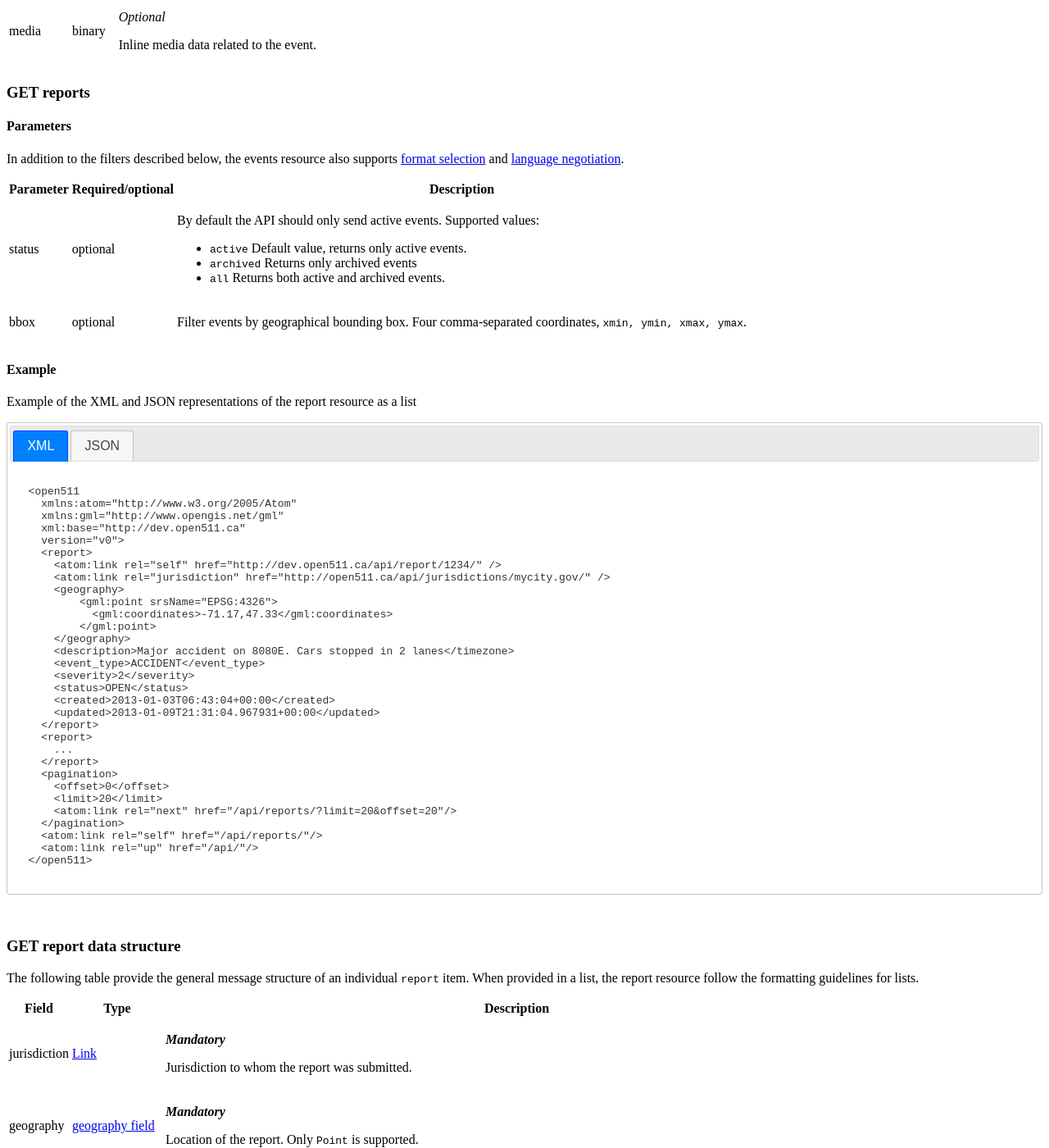
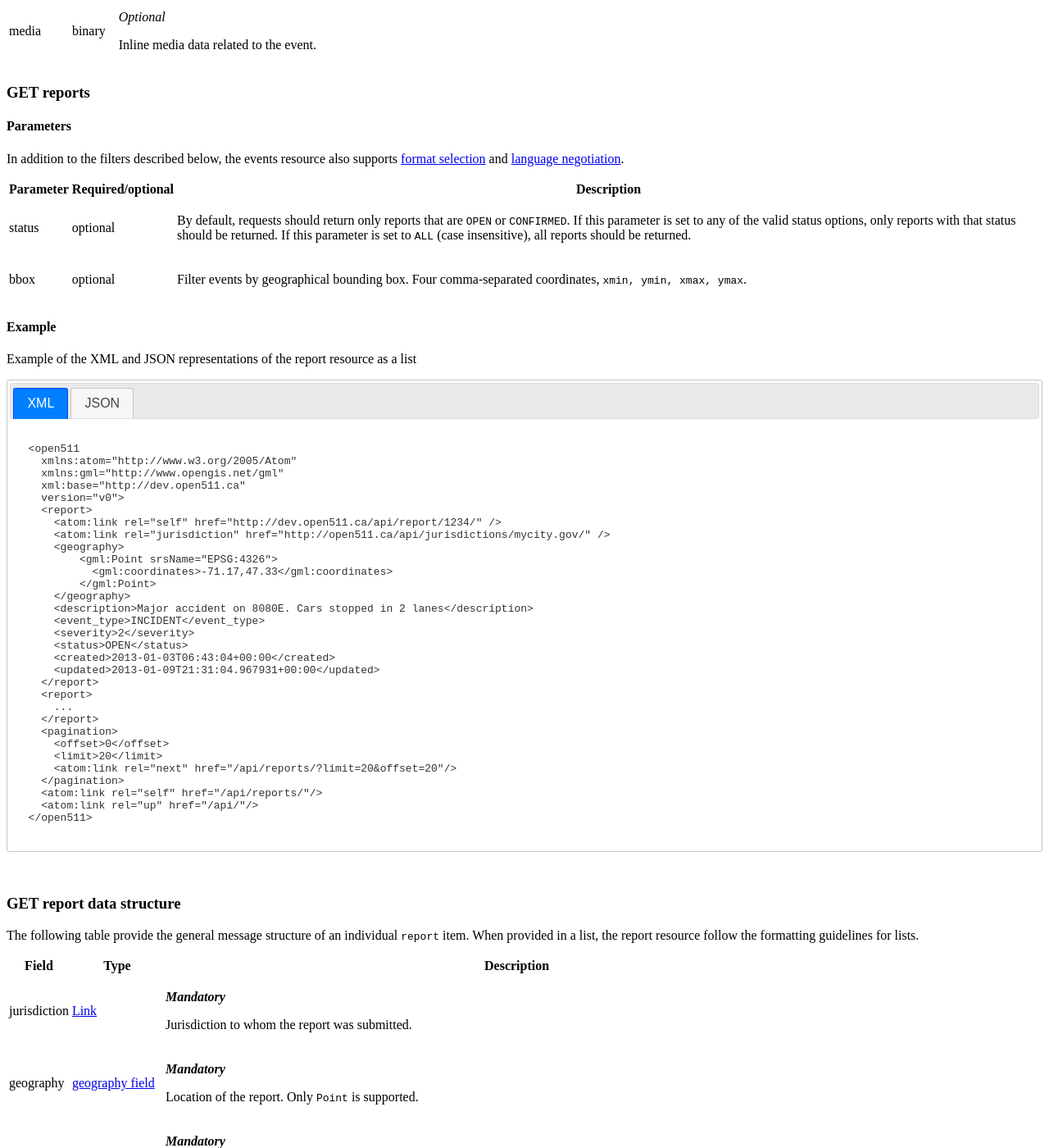
Before and after one commit to open511/Open511API, a Jekyll site: the page built from report.html, in a window 1280 px wide and 1400 px high, scrolled down 2193 px. Shown: the whole window at 82% size. Built offline with Jekyll 4.4.1, drawn with Linux system fonts in a browser that asks for light colours; nearby versions of some CDN libraries; some of the changed text lies outside the part shown.

Commit message:
More Report edits

```diff
--- a/report.html
+++ b/report.html
@@ -11,7 +11,7 @@ presentation :
 parameters :
     - name : status
       required : optional
-      description : <p>By default the API should only send active events. Supported values&colon; <ul><li><code>active</code> Default value, returns only active events.</li><li><code>archived</code> Returns only archived events</li><li><code>all</code> Returns both active and archived events.</li></ul></p>
+      description : <p>By default, requests should return only reports that are <code>OPEN</code> or <code>CONFIRMED</code>. If this parameter is set to any of the valid status options, only reports with that status should be returned. If this parameter is set to <code>ALL</code> (case insensitive), all reports should be returned.</p>
 
     - name : bbox
       required: optional
@@ -96,7 +96,7 @@ getrepresentation :
       desc: <p>Description provided by the submitter of the report.</p>
 
     - name: event_type
-      type:  Enum
+      type: Enum
       mandatory: Mandatory
       desc: <p>Event type as provided by the submitter of the report. Same value list as <code>event_type</code> on Event.</p>
 
@@ -108,7 +108,7 @@ getrepresentation :
     - name: status
       type: Enum
       mandatory: Mandatory
-      desc: <p>Status attributed by the jurisdiction. Value list&colon;<ul><li><code>OPEN</code> - Default value. The report is active but not confirmed by the jurisdiction</li><li><code>CONFIRMED</code> - The report is active and the jurisdiction has confirmed the report.</li><li><code>REJECTED</code> - The jurisdiction has rejected the report</li><li><code>CLOSED</code> - The report has been closed (either after being confirmed or not)</li><li><code>DUPLICATED</code> - The report is considered as a duplicated of an existing event/report.</p>
+      desc: <p>Status attributed by the jurisdiction. Value list&colon;<ul><li><code>OPEN</code> - Default value. The report is active but not confirmed by the jurisdiction</li><li><code>CONFIRMED</code> - The report is active and the jurisdiction has confirmed the report.</li><li><code>REJECTED</code> - The jurisdiction has rejected the report</li><li><code>CLOSED</code> - The report has been closed (either after being confirmed or not)</li><li><code>DUPLICATED</code> - The report is considered as a duplicated of an existing event/report, which should be lined in the <code>related</code> field</p>
 
     - name: created
       type:  <a href="guidelines.html#datetime">DateTime</a> (UTC)
@@ -152,7 +152,7 @@ getrepresentation :
 
 <h4>POST data structure</h4>
 
-<p>Example of report POST with content-\ type <code>application/x-www-form-urlencoded</code>&colon;</p>
+<p>Example of report POST with content type <code>application/x-www-form-urlencoded</code>&colon;</p>
 
 
 <pre class="brush: xml">
@@ -220,12 +220,12 @@ $(function() {
     &lt;atom:link rel="self" href="http://dev.open511.ca/api/report/1234/" /&gt;
     &lt;atom:link rel="jurisdiction" href="http://open511.ca/api/jurisdictions/mycity.gov/" /&gt;
     &lt;geography&gt;
-        &lt;gml:point srsName="EPSG:4326"&gt;
+        &lt;gml:Point srsName="EPSG:4326"&gt;
           &lt;gml:coordinates&gt;-71.17,47.33&lt;/gml:coordinates&gt;
-        &lt;/gml:point&gt;
+        &lt;/gml:Point&gt;
     &lt;/geography&gt;
-    &lt;description&gt;Major accident on 8080E. Cars stopped in 2 lanes&lt;/timezone&gt;
-    &lt;event_type&gt;ACCIDENT&lt;/event_type&gt;
+    &lt;description&gt;Major accident on 8080E. Cars stopped in 2 lanes&lt;/description&gt;
+    &lt;event_type&gt;INCIDENT&lt;/event_type&gt;
     &lt;severity&gt;2&lt;/severity&gt;
     &lt;status&gt;OPEN&lt;/status&gt;
     &lt;created&gt;2013-01-03T06:43:04+00:00&lt;/created&gt;
@@ -259,7 +259,7 @@ $(function() {
                 ]
             },
             "description": "Major accident on 8080E. Cars stopped in 2 lanes",
-            "event_type": "ACCIDENT",
+            "event_type": "INCIDENT",
             "severity": "2",
             "status": "OPEN",
             "created": "2013-01-03T06:43:04+00:00",
```
